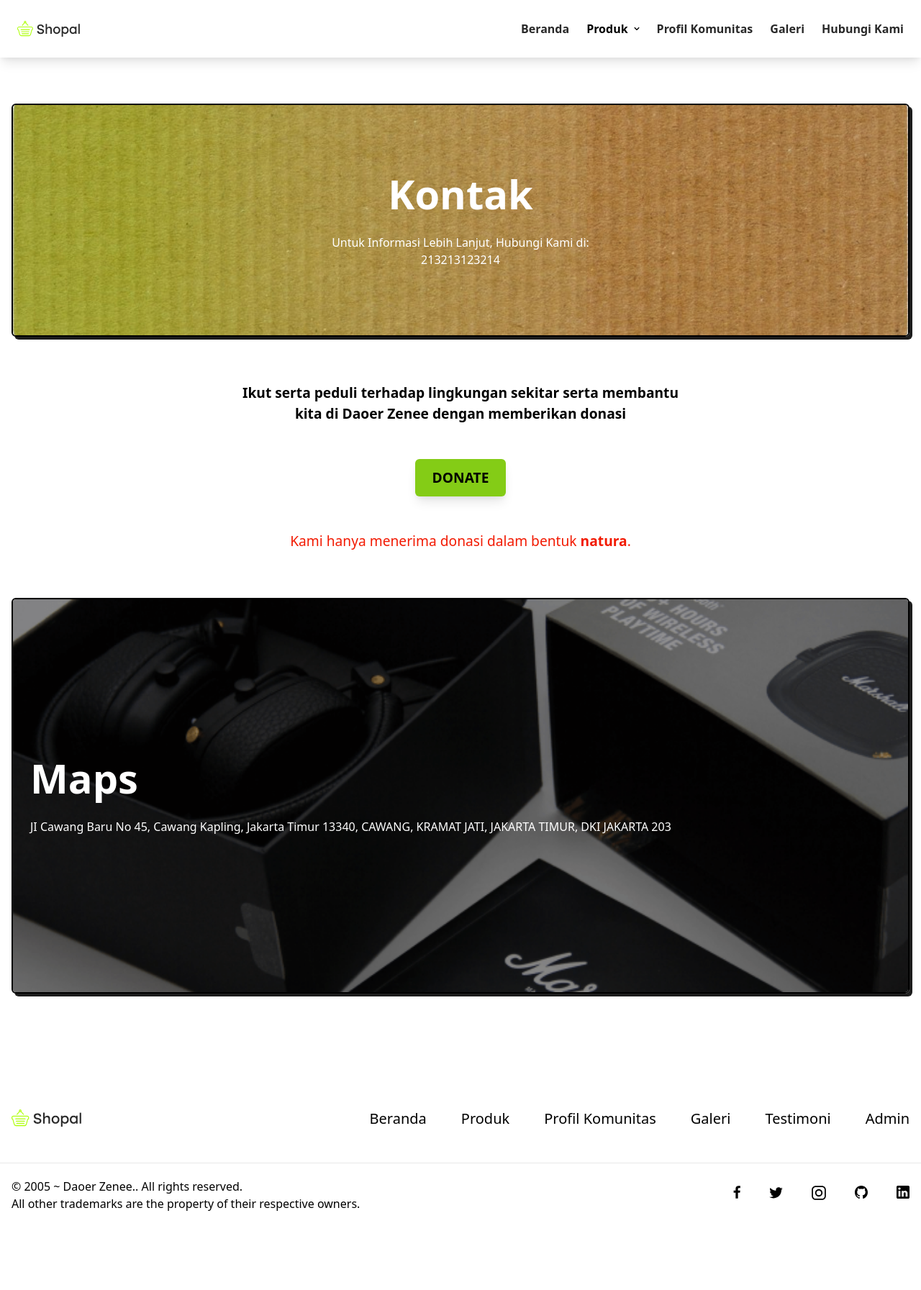
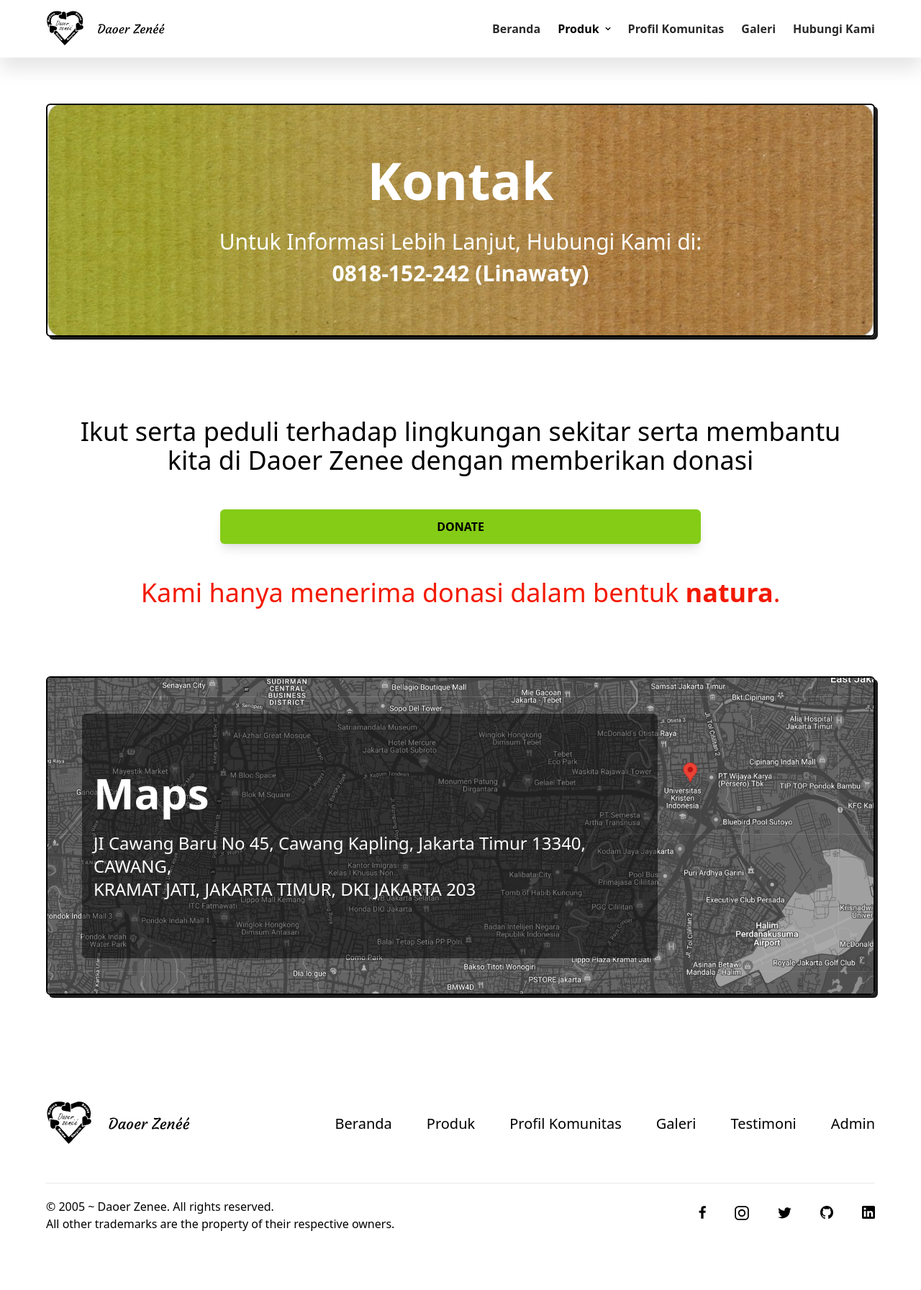
Before and after one commit to Abyannnnn/Daoer_Zenee_GithubPages, a plain HTML site: page hubungi-kami.html in a window 1280 px wide. Shown: the whole page at 72% size. Before the commit the page ends 1765 px from the top, so only its background shows below. Drawn offline with nearby package versions, Linux system fonts and the light colour scheme; a web font is replaced by a local one.

Commit message:
10/09/2024-(2)
Design halaman "hubungi kami" selesai

```diff
--- a/hubungi-kami.html
+++ b/hubungi-kami.html
@@ -2,7 +2,7 @@
 <html lang="en">
 
 <head>
-  <title>Page title</title>
+  <title>Hubungi Kami</title>
   <meta charset="utf-8">
   <meta name="viewport" content="width=device-width, initial-scale=1, shrink-to-fit=no">
   <link rel="preconnect" href="https://fonts.gstatic.com">
@@ -17,9 +17,10 @@
   <div class="">
 
     <div x-data="{ mobileNavOpen: false }">
+      <!-- Nav-Bar: -->
       <nav>
-        <div class="flex h-20 py-6 px-6 items-center bg-white relative justify-between shadow-lg"> <a
-            class="inline-block text-2xl font-bold mr-10" href="#"> <img src="shopal-assets/logos/shopal-logo.svg"
+        <div class="navbar-padding"> <a
+            class="inline-block text-2xl font-bold mr-10" href="#"> <img src="images/logoNama.svg"
               alt=""> </a>
           <ul class="hidden lg:flex items-center justify-end w-full">
             <li class="mr-6"><a class="inline-block font-bold text-gray-900 hover:text-indigo-500"
@@ -70,7 +71,7 @@
           class="fixed inset-0 backdrop-blur-xl backdrop-filter bg-gray-900 bg-opacity-80"></div>
         <nav class="relative pt-7 pb-8 bg-white h-full overflow-y-auto">
           <div class="flex flex-col px-6 h-full"> <a class="inline-block ml-4 mb-7" href="#"> <img
-                src="shopal-assets/logos/shopal-logo.svg" alt=""> </a>
+                src="images/logoNama.svg" alt=""> </a>
             <ul class="w-full mb-auto pb-16">
               <li class="mb-6"><a class="inline-block pl-1 font-bold" href="#">Home</a></li>
               <li class="mb-6"><a class="inline-block pl-1 font-bold" href="#">Products</a></li>
@@ -98,34 +99,46 @@
               <button
                 class="block w-full py-4 px-4 mb-8 font-bold border-2 border-gray-900 rounded-md shadow text-gray-900 bg-green-500">Sign
                 up</button>
-              <p class="pl-2 text-sm">2022 © Shuffle</p>
+              <p class="pl-2 text-sm">© Daoer Zenee</p>
             </div>
           </div>
         </nav>
+        <!-- Nav-Bar End -->
       </div>
     </div>
 
-    <section class="py-16">
-      <div class="container px-4 mx-auto">
+    <!-- ----- Section 1 ----- -->
+    <section class="section-padding">
+      <div class="container mx-auto">
         <div class="relative border-2 border-black shadow rounded-md overflow-hidden"> <img
             class="img-fluid w-full h-80 object-cover" src="images/cbCard.png" alt="Cardboard-background">
-          <div class="absolute top-1/2 left-0 p-6 w-full transform -translate-y-1/2 text-center">
-            <h2 class="text-6xl font-black text-white mb-6">Kontak</h2>
-            <h4 class="text-6x1 text-white">Untuk Informasi Lebih Lanjut, Hubungi Kami di:</h4>
-            <h4 class="text-6x1 text-white"> 213213123214</h4>
+          <div class="absolute top-1/2 -translate-y-1/2 left-0 py-6 px-16 w-full transform text-center">
+            <h2 class="text-7xl font-black text-white mb-8">Kontak</h2>
+            <h3 class="text-3xl text-white mb-2">Untuk Informasi Lebih Lanjut, Hubungi Kami di:</h3>
+            <h3 class="text-3xl text-white font-bold ">0818-152-242 (Linawaty)</h3>
           </div>
         </div>
       </div>
     </section>
+    <!-- ----- Section 1 End ----- -->
 
-    <div>
-      <div class="card-content text-[1.5vw] text-center">
-        <h4 class="font-bold"> Ikut serta peduli terhadap lingkungan sekitar serta membantu <br> kita di Daoer Zenee
-          dengan memberikan donasi </h4> <button onclick="togglePopup()"
-          class="m-12 bg-lime-500 text-black font-bold py-3 px-6 rounded-md shadow-lg hover:bg-lime-700 transition duration-300">DONATE</button>
-        <h4 class="text-red-600">Kami hanya menerima donasi dalam bentuk <b>natura</b>.</h4>
+    <!-- ----- Section 2 ----- -->
+    <section class="section-padding2">
+      <div class="container mx-auto">
+        <div class="card-content text-center">
+          <h2 class="text-4xl"> Ikut serta peduli terhadap lingkungan sekitar serta membantu <br> kita di Daoer Zenee
+            dengan memberikan donasi
+          </h2>
+          <button onclick="togglePopup()"
+            class="m-12 bg-lime-500 text-black font-bold py-3 px-6 rounded-md shadow-lg hover:bg-lime-700 transition duration-300"
+            style="width: 58%;">DONATE
+            <!-- width : 51rem -->
+          </button>
+          <h3 class="text-4xl text-red-600">Kami hanya menerima donasi dalam bentuk <b>natura</b>.</h3>
         </div>
       </div>
+    </section>
+    <!-- ----- Section 2 End ----- -->
 
     <!-- <div>
       <div id="donation-popup" class="fixed inset-0 bg-black bg-opacity-50 flex items-center justify-center"
@@ -156,26 +169,36 @@
       </div>
     </div> -->
 
-    <section class="py-16">
-      <div class="container px-4 mx-auto">
+    <!-- ----- Section 3 ----- -->
+    <section class="section-padding2">
+      <div class="container mx-auto">
         <div class="relative border-2 border-black shadow rounded-md overflow-hidden"> <img
-            class="img-fluid w-full h-120 object-cover" src="shopal-assets/images/banner1.png" alt="">
-          <div class="absolute top-1/2 left-0 p-6 w-full transform -translate-y-1/2">
+            class="img-fluid w-full h-140 object-cover" src="images/mapsBG.png" alt="Peta Lokasi Daoer Zenee">
+          <div class="absolute top-1/2 -translate-y-1/2 left-0 py-6 px-12 w-full transform">
+            <div class="rounded-md px-4" style="width: 76%; background-color: rgba(0, 0, 0, 0.50);">
+              <p class="py-10 text-opacity-0 text-transparent"></p>
               <h2 class="text-6xl font-black text-white mb-6">Maps</h2>
-            <h4 class="text-2x1 text-white">JI Cawang Baru No 45, Cawang Kapling, Jakarta Timur 13340, CAWANG, KRAMAT
+              <h4 class="text-2xl text-white">JI Cawang Baru No 45, Cawang Kapling, Jakarta Timur 13340, CAWANG, <br>KRAMAT
                 JATI, JAKARTA TIMUR, DKI JAKARTA 203</h4>
+            <div>
+            <p class="py-10 text-opacity-0 text-transparent"></p>
+            <div class="w-full"> </div>
           </div>
         </div>
       </div>
     </section>
+    <!-- ----- Section 3 End ----- -->
 
-    <section class="bg-white overflow-hidden "
-      style="background-image: url('flex-ui-assets/elements/pattern-white.svg'); background-position: center;">
-      <div class="container px-4 mx-auto">
-        <div class="flex flex-wrap lg:items-center pt-24 pb-12 -mx-4">
-          <div class="w-full md:w-1/4 lg:w-auto px-4"> <a class="block mb-5 md:mb-0 max-w-max" href="#"> <img
-                src="shopal-assets/logos/shopal-logo.svg" alt=""> </a> </div>
-          <div class="w-full md:w-3/4 lg:flex-1 px-4">
+    <!-- Footer -->
+    <section class="overflow-hidden">
+      <div class="px-16 pt-24">
+        <!-- Logo and Nav-Bar -->
+        <div class="mx-auto">
+          <div class="flex flex-wrap lg:items-center pb-12">
+            <div class="w-full md:w-1/4 lg:w-auto"> <a class="block mb-5 md:mb-0 max-w-max" href="#"> <img
+                  src="images/logoNama.svg" alt=""> </a> </div>
+            <!-- Nav: -->
+            <div class="w-full md:w-3/4 lg:flex-1">
               <div class="flex flex-wrap justify-end -mx-3 lg:-mx-6">
                 <div class="w-full md:w-auto p-3 md:py-0 md:px-6"><a
                     class="inline-block text-lg md:text-xl text-coolGray-500 hover:text-coolGray-600 font-medium"
@@ -191,41 +214,47 @@
                     href="galeri.html">Galeri</a></div>
                 <div class="w-full md:w-auto p-3 md:py-0 md:px-6"><a
                     class="inline-block text-lg md:text-xl text-coolGray-500 hover:text-coolGray-600 font-medium"
-                  href="testimoni.html">Testimoni</a></div>
+                    href="#">Testimoni</a></div>
                 <div class="w-full md:w-auto p-3 md:py-0 md:px-6"><a
                     class="inline-block text-lg md:text-xl text-coolGray-500 hover:text-coolGray-600 font-medium"
-                  href="login-admin.html">Admin</a></div>
+                    href="#">Admin</a></div>
               </div>
             </div>
           </div>
         </div>
+        <!-- Logo and Nav-Bar End-->
+
         <div class="border-b border-coolGray-100"></div>
-      <div class="container px-4 mx-auto">
+        <!-- Copyright and Social Media -->
+        <div class="mx-auto">
           <div class="flex flex-wrap items-center py-5 md:pb-20">
             <div class="w-full md:w-1/2 mb-6 md:mb-0">
-            <p class="text-coolGray-400 font-medium"> © 2005 ~ Daoer Zenee.. All rights reserved. <br> All other
+              <p class="text-coolGray-400 font-medium"> © 2005 ~ Daoer Zenee. All rights reserved. <br> All other
                 trademarks are the property of their respective owners. </p>
             </div>
             <div class="w-full md:w-1/2">
               <div class="flex flex-wrap md:justify-end -mx-5">
-              <div class="px-5"> <a class="inline-block text-coolGray-300 hover:text-coolGray-400" href="#"> <svg
+                <div class="px-5"> <a class="inline-block text-coolGray-300 hover:text-coolGray-400" href="https://www.facebook.com/people/Daoerzenee-Cawang/61551373616539/?sk=photos"> <svg
                       width="10" height="18" viewbox="0 0 10 18" fill="none" xmlns="http://www.w3.org/2000/svg">
                       <path fill-rule="evenodd" clip-rule="evenodd"
                         d="M6.63494 17.7273V9.76602H9.3583L9.76688 6.66246H6.63494V4.68128C6.63494 3.78301 6.88821 3.17085 8.20297 3.17085L9.87712 3.17017V0.394238C9.5876 0.357335 8.59378 0.272728 7.43708 0.272728C5.0217 0.272728 3.3681 1.71881 3.3681 4.37391V6.66246H0.636475V9.76602H3.3681V17.7273H6.63494Z"
                         fill="currentColor"></path>
                     </svg> </a> </div>
+
+                <div class="px-5"> <a class="inline-block text-coolGray-300 hover:text-coolGray-400" href="https://www.instagram.com/daoerzenee/"> <svg
+                      width="20" height="20" viewbox="0 0 20 20" fill="none" xmlns="http://www.w3.org/2000/svg">
+                      <path fill-rule="evenodd" clip-rule="evenodd"
+                        d="M5.6007 0.181818H14.3992C17.3874 0.181818 19.8184 2.61281 19.8182 5.60074V14.3993C19.8182 17.3872 17.3874 19.8182 14.3992 19.8182H5.6007C2.61276 19.8182 0.181885 17.3873 0.181885 14.3993V5.60074C0.181885 2.61281 2.61276 0.181818 5.6007 0.181818ZM14.3993 18.0759C16.4267 18.0759 18.0761 16.4266 18.0761 14.3993H18.076V5.60074C18.076 3.57348 16.4266 1.92405 14.3992 1.92405H5.6007C3.57343 1.92405 1.92412 3.57348 1.92412 5.60074V14.3993C1.92412 16.4266 3.57343 18.0761 5.6007 18.0759H14.3993ZM4.85721 10.0001C4.85721 7.16424 7.16425 4.85714 10.0001 4.85714C12.8359 4.85714 15.1429 7.16424 15.1429 10.0001C15.1429 12.8359 12.8359 15.1429 10.0001 15.1429C7.16425 15.1429 4.85721 12.8359 4.85721 10.0001ZM6.62805 10C6.62805 11.8593 8.14081 13.3719 10.0001 13.3719C11.8593 13.3719 13.3721 11.8593 13.3721 10C13.3721 8.14058 11.8594 6.6279 10.0001 6.6279C8.14069 6.6279 6.62805 8.14058 6.62805 10Z"
+                        fill="currentColor"></path>
+                    </svg> </a> </div>
+
                 <div class="px-5"> <a class="inline-block text-coolGray-300 hover:text-coolGray-400" href="#"> <svg
                       width="19" height="16" viewbox="0 0 19 16" fill="none" xmlns="http://www.w3.org/2000/svg">
                       <path fill-rule="evenodd" clip-rule="evenodd"
                         d="M18.8181 2.14597C18.1356 2.44842 17.4032 2.65355 16.6336 2.74512C17.4194 2.27461 18.0208 1.5283 18.3059 0.641757C17.5689 1.07748 16.7553 1.39388 15.8885 1.56539C15.1943 0.824879 14.2069 0.363636 13.1118 0.363636C11.0108 0.363636 9.30722 2.06718 9.30722 4.16706C9.30722 4.46488 9.34083 4.75576 9.40574 5.03391C6.24434 4.87512 3.44104 3.36048 1.56483 1.05894C1.23686 1.61985 1.05028 2.27342 1.05028 2.97109C1.05028 4.29106 1.72243 5.45573 2.74225 6.13712C2.11877 6.11627 1.53237 5.94476 1.01901 5.65967V5.70718C1.01901 7.54979 2.33086 9.08761 4.07031 9.43761C3.75161 9.52336 3.41555 9.57088 3.06789 9.57088C2.82222 9.57088 2.58464 9.54655 2.35171 9.50018C2.8361 11.0125 4.24067 12.1123 5.90483 12.1424C4.6034 13.1622 2.96243 13.7683 1.1801 13.7683C0.873008 13.7683 0.570523 13.7498 0.272705 13.7162C1.95655 14.7974 3.95561 15.4278 6.10416 15.4278C13.1026 15.4278 16.928 9.63115 16.928 4.60397L16.9153 4.11145C17.6627 3.57833 18.3094 2.90851 18.8181 2.14597Z"
                         fill="currentColor"></path>
                     </svg> </a> </div>
-              <div class="px-5"> <a class="inline-block text-coolGray-300 hover:text-coolGray-400" href="#"> <svg
-                    width="20" height="20" viewbox="0 0 20 20" fill="none" xmlns="http://www.w3.org/2000/svg">
-                    <path fill-rule="evenodd" clip-rule="evenodd"
-                      d="M5.6007 0.181818H14.3992C17.3874 0.181818 19.8184 2.61281 19.8182 5.60074V14.3993C19.8182 17.3872 17.3874 19.8182 14.3992 19.8182H5.6007C2.61276 19.8182 0.181885 17.3873 0.181885 14.3993V5.60074C0.181885 2.61281 2.61276 0.181818 5.6007 0.181818ZM14.3993 18.0759C16.4267 18.0759 18.0761 16.4266 18.0761 14.3993H18.076V5.60074C18.076 3.57348 16.4266 1.92405 14.3992 1.92405H5.6007C3.57343 1.92405 1.92412 3.57348 1.92412 5.60074V14.3993C1.92412 16.4266 3.57343 18.0761 5.6007 18.0759H14.3993ZM4.85721 10.0001C4.85721 7.16424 7.16425 4.85714 10.0001 4.85714C12.8359 4.85714 15.1429 7.16424 15.1429 10.0001C15.1429 12.8359 12.8359 15.1429 10.0001 15.1429C7.16425 15.1429 4.85721 12.8359 4.85721 10.0001ZM6.62805 10C6.62805 11.8593 8.14081 13.3719 10.0001 13.3719C11.8593 13.3719 13.3721 11.8593 13.3721 10C13.3721 8.14058 11.8594 6.6279 10.0001 6.6279C8.14069 6.6279 6.62805 8.14058 6.62805 10Z"
-                      fill="currentColor"></path>
-                  </svg> </a> </div>
+
                 <div class="px-5"> <a class="inline-block text-coolGray-300 hover:text-coolGray-400" href="#"> <svg
                       width="18" height="18" viewbox="0 0 18 18" fill="none" xmlns="http://www.w3.org/2000/svg">
                       <path
@@ -242,7 +271,10 @@
             </div>
           </div>
         </div>
+        <!-- Copyright and Social Media End -->
+      </div>
     </section>
+    <!-- Footer End -->
   </div>
 </body>
 
```
Also changed, not shown: index.html (+16 -13 lines), css/tailwind/tailwind.min.css. Lines whose indentation alone changed are shown as unchanged.
